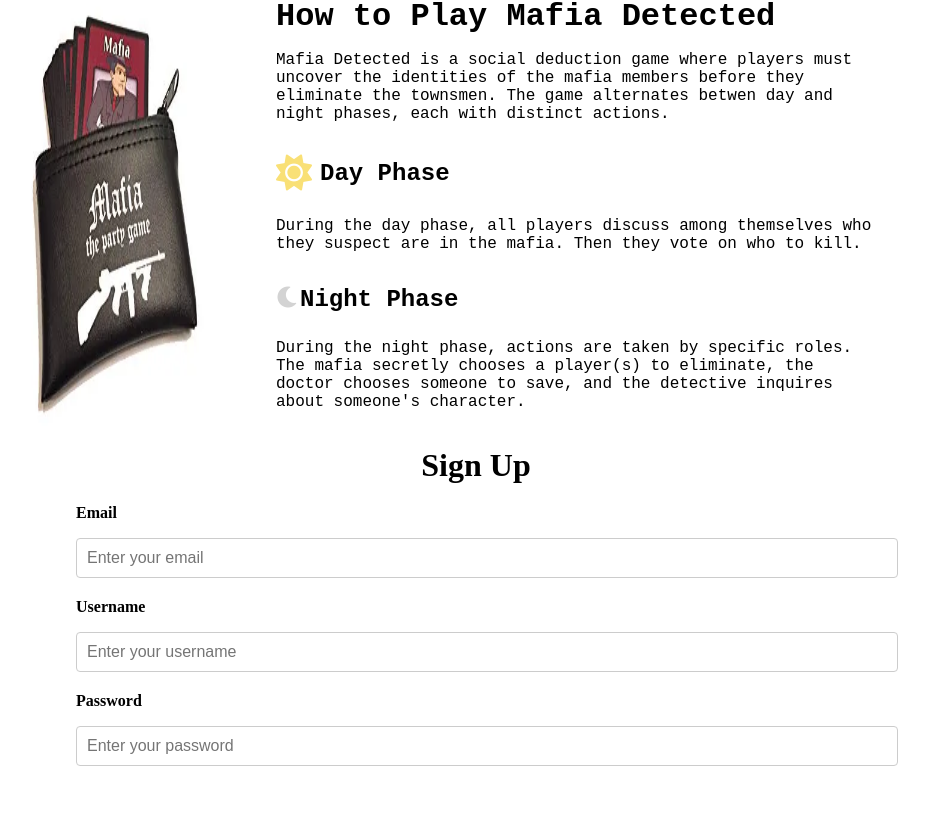
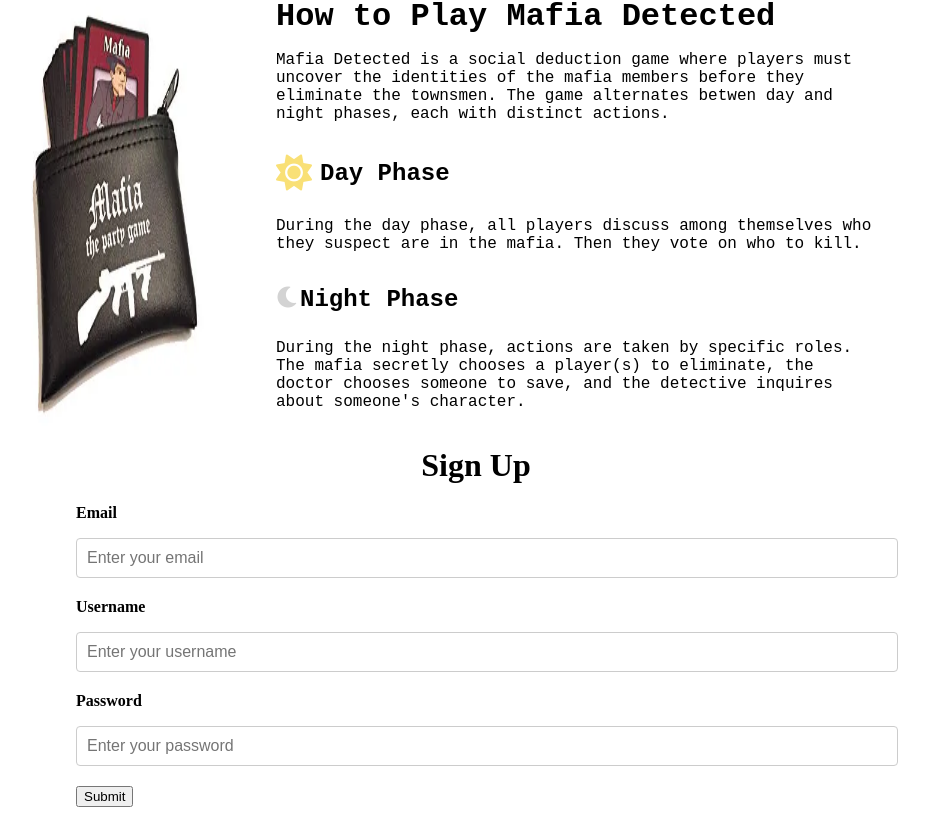
Before and after one commit to benj12/Mafia-Detected, a Vue app: page / in a window 1280 px wide. Shown: the part 459-1294 px from the top of the page, without its empty margins (164-1093 px from the left). Before the commit the page ends 1273 px from the top, so only its background shows below. Built offline with nearby package versions, Linux system fonts and the light colour scheme.

Commit message:
Added a submit button below signup text fields

```diff
--- a/src/App.vue
+++ b/src/App.vue
@@ -31,6 +31,7 @@
         <p><strong>Password</strong></p>
         <input type="password" v-model="inputPassword" placeholder="Enter your password"/>
       </div>
+      <button @click="handleButtonClick">Submit</button>
 
       <!-- <img :src="gameImage" alt="Mafia Detected game overview" />
       <h2>How To Play Mafia Detected</h2> -->
@@ -70,7 +71,13 @@ export default {
       inputText: '',
       gameImage // This makes the image available in the template
     };
-  }
+  },
+  methods: {
+        handleButtonClick() {
+            // Add your button click logic here
+            alert("Submit button clicked!");
+        }
+    },
 };
 </script>
 
```
